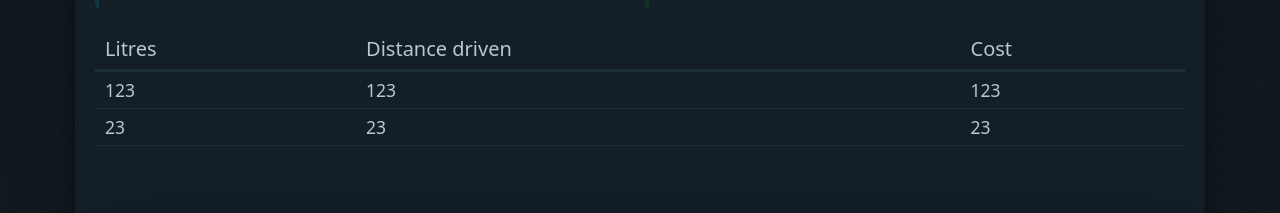
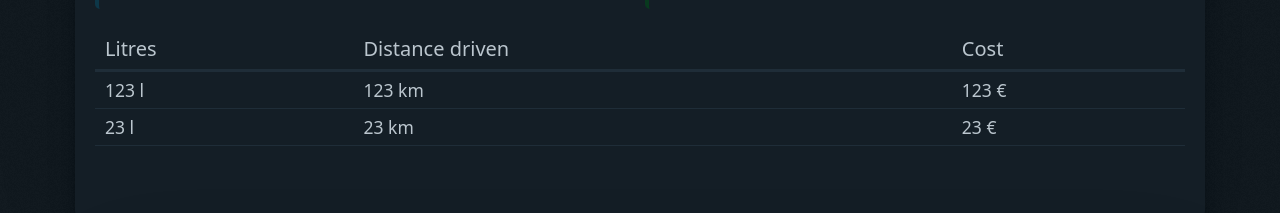
Before and after one commit to murtoM/lopokulu-react, a React (Create React App) app in the folder app/: page / in a window 1280 px wide. Shown: the part 727-940 px from the top of the page. Built offline with nearby package versions, Linux system fonts and the light colour scheme.

Commit message:
Adds units to FillupRow and AddFillupForm

```diff
--- a/app/src/components/AddFillupForm.js
+++ b/app/src/components/AddFillupForm.js
@@ -22,7 +22,7 @@ function AddFillupForm(props) {
               }}
             >
               <p>
-                <label htmlFor="id_distance">Distance driven:</label>
+                <label htmlFor="id_distance">Distance driven (km):</label>
                 <input
                   type="number"
                   name="distance"
@@ -42,7 +42,7 @@ function AddFillupForm(props) {
                 />
               </p>
               <p>
-                <label htmlFor="id_total_price">Total price:</label>
+                <label htmlFor="id_total_price">Total price (€):</label>
                 <input
                   type="number"
                   name="total_price"
--- a/app/src/components/FillupRow.js
+++ b/app/src/components/FillupRow.js
@@ -8,9 +8,9 @@
 function FillupRow(props) {
   return (
     <tr>
-      <td>{props.fillup.litres}</td>
-      <td>{props.fillup.distance_driven}</td>
-      <td>{props.fillup.total_price}</td>
+      <td>{props.fillup.litres} l</td>
+      <td>{props.fillup.distance_driven} km</td>
+      <td>{props.fillup.total_price} €</td>
     </tr>
   );
 }
```
